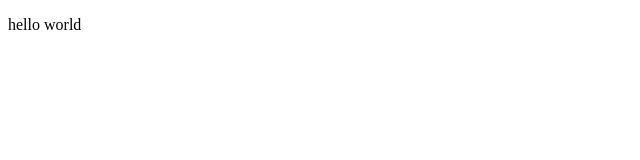
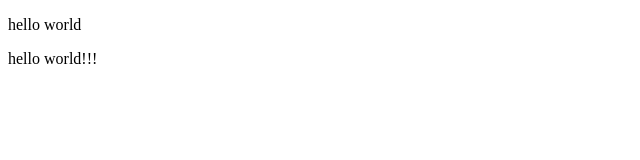
Before and after one commit to Prof-tee/practice-repo, a plain HTML site: page index.html in a window 1280 px wide. Shown: the full height of the page, 0-640 px from the left. Drawn offline with Linux system fonts and the light colour scheme.

Commit message:
updated the html

```diff
--- a/index.html
+++ b/index.html
@@ -9,6 +9,7 @@
 <body>
     <div>
         <p>hello world</p>
+        <p>hello world!!!</p>
     </div>
 </body>
 </html>
```
